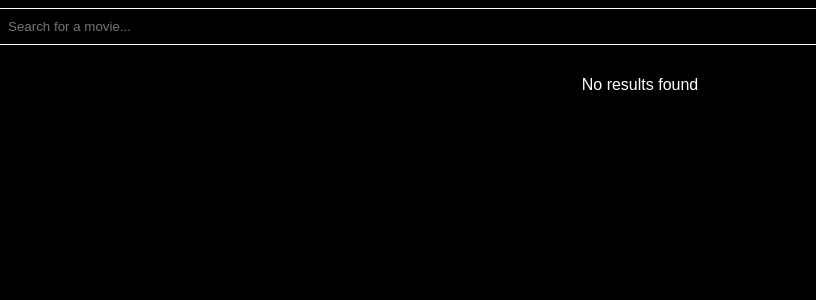
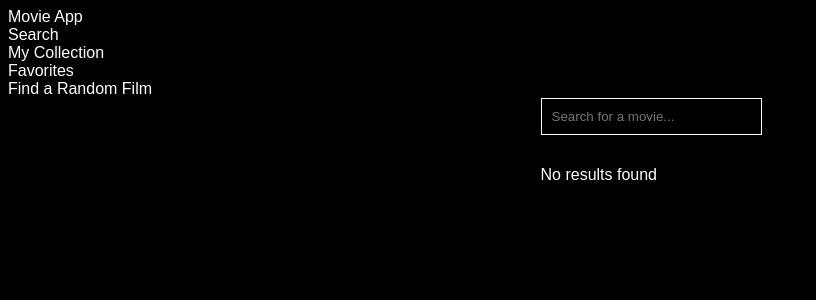
Before and after one commit to JoshuaBrophy/movie-collection-app, a React (Create React App) app: page / in a window 1280 px wide. Shown: the top 300 px of the page, without its empty margins (0-816 px from the left). Built offline with nearby package versions, Linux system fonts and the light colour scheme.

Commit message:
added navbar

```diff
--- a/src/App.js
+++ b/src/App.js
@@ -9,6 +9,7 @@ const App = () => {
   const [selectedMovie, setSelectedMovie] = useState(null);
   const [searchTerm, setSearchTerm] = useState('');
   const [searchResults, setSearchResults] = useState([]);
+  const [activeTab, setActiveTab] = useState('search');
 
   const handleMovieClick = (movie) => {
     setSelectedMovie(movie);
@@ -16,6 +17,11 @@ const App = () => {
 
   const handleSearchChange = (e) => {
     setSearchTerm(e.target.value);
+  };
+
+  const handleTabChange = (tab) => {
+    setSelectedMovie(null); // Clear selected movie when changing tabs
+    setActiveTab(tab);
   };
 
   useEffect(() => {
@@ -44,7 +50,39 @@ const App = () => {
   }, [searchTerm]);
 
   return (
+    <div>
+      <nav className="navbar">
+        <div className="nav-logo">Movie App</div>
+        <div className="nav-tabs">
+          <div
+            className={`nav-tab ${activeTab === 'search' ? 'active' : ''}`}
+            onClick={() => handleTabChange('search')}
+          >
+            Search
+          </div>
+          <div
+            className={`nav-tab ${activeTab === 'collection' ? 'active' : ''}`}
+            onClick={() => handleTabChange('collection')}
+          >
+            My Collection
+          </div>
+          <div
+            className={`nav-tab ${activeTab === 'favorites' ? 'active' : ''}`}
+            onClick={() => handleTabChange('favorites')}
+          >
+            Favorites
+          </div>
+          <div
+            className={`nav-tab ${activeTab === 'random' ? 'active' : ''}`}
+            onClick={() => handleTabChange('random')}
+          >
+            Find a Random Film
+          </div>
+        </div>
+      </nav>
       <div className="app-container">
+        {activeTab === 'search' && (
+          <div>
             <input
               type="text"
               placeholder="Search for a movie..."
@@ -60,7 +98,10 @@ const App = () => {
             ) : (
               <p>No results found</p>
             )}
+          </div>
+        )}
         {selectedMovie && <MovieDetail movie={selectedMovie} />}
+      </div>
     </div>
   );
 };
--- a/src/MovieDetail.js
+++ b/src/MovieDetail.js
@@ -1,3 +1,5 @@
+// src/MovieDetail.js
+
 import React from 'react';
 import './App.css';
 
```
Lines whose indentation alone changed are shown as unchanged.
